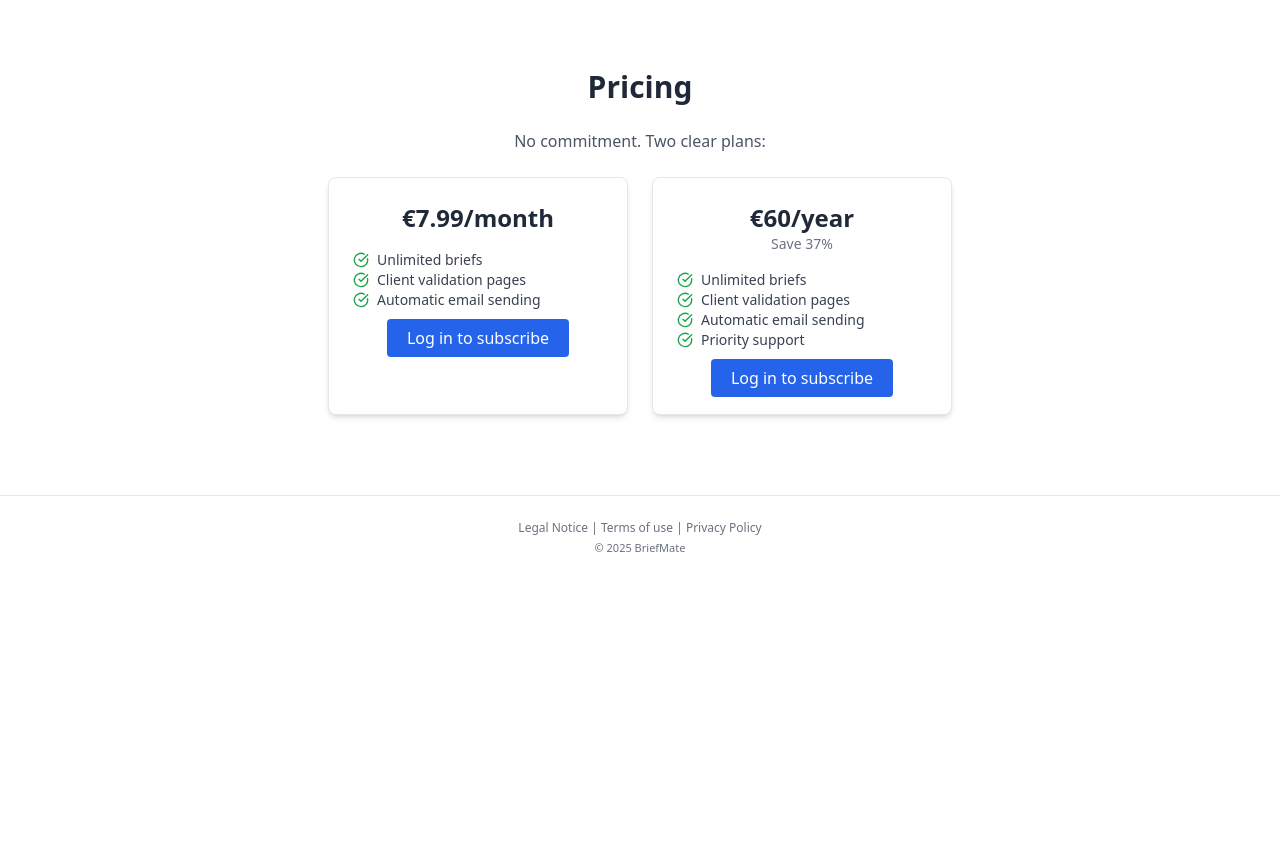
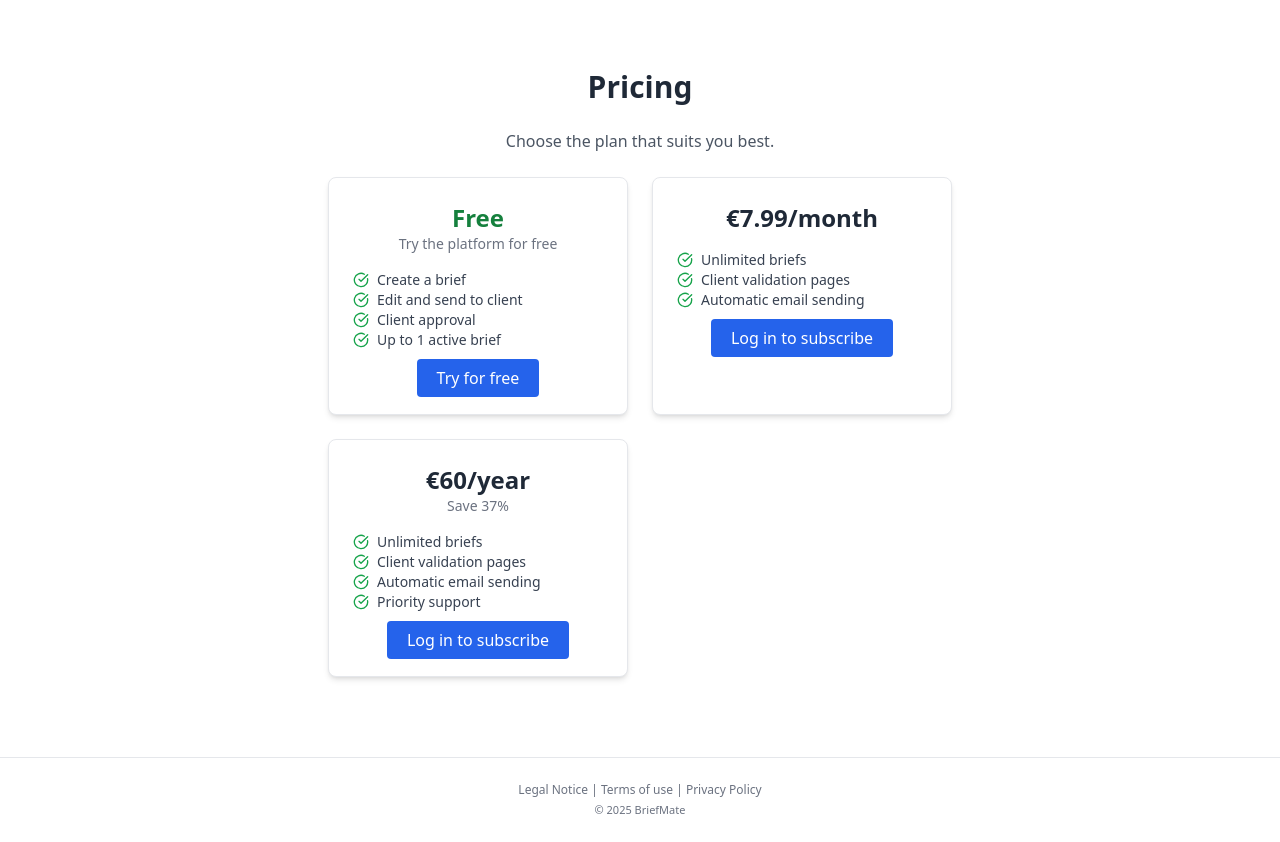
Before and after one commit to KilliannH/Brief-saas-frontend, a React (Vite) app: page / in a window 1280 px wide. Shown: the part 960-1802 px from the top of the page. Before the commit the page ends 1540 px from the top, so only its background shows below. Built offline with nearby package versions, Linux system fonts and the light colour scheme; no server answers.

Commit message:
added free subscription

```diff
--- a/src/components/LanguageSwitcher.jsx
+++ b/src/components/LanguageSwitcher.jsx
@@ -1,6 +1,6 @@
 import { useState, useRef, useEffect } from "react";
 import { useTranslation } from "react-i18next";
-import { ChevronDown } from "lucide-react";
+import { ChevronDown, Globe } from "lucide-react";
 
 export default function LanguageSwitcher() {
   const { i18n } = useTranslation();
@@ -30,7 +30,8 @@
         onClick={toggleMenu}
         className="text-sm text-gray-700 hover:underline flex items-center gap-1"
       >
-        🌐 {i18n.language.toUpperCase()}
+        <Globe className="w-4 h-4" />
+        {i18n.language.toUpperCase()}
         <ChevronDown className="w-4 h-4" />
       </button>
 
@@ -38,17 +39,15 @@
         <div className="absolute bg-white border rounded shadow-md mt-2 w-28 z-10">
           <button
             onClick={() => handleChangeLang("fr")}
-            className={`block w-full text-left px-4 py-2 hover:bg-gray-100 text-sm ${
-              i18n.language === "fr" ? "font-bold" : ""
-            }`}
+            className={`block w-full text-left px-4 py-2 hover:bg-gray-100 text-sm ${i18n.language === "fr" ? "font-bold" : ""
+              }`}
           >
             🇫🇷 Français
           </button>
           <button
             onClick={() => handleChangeLang("en")}
-            className={`block w-full text-left px-4 py-2 hover:bg-gray-100 text-sm ${
-              i18n.language === "en" ? "font-bold" : ""
-            }`}
+            className={`block w-full text-left px-4 py-2 hover:bg-gray-100 text-sm ${i18n.language === "en" ? "font-bold" : ""
+              }`}
           >
             🇬🇧 English
           </button>
--- a/src/i18n/en.json
+++ b/src/i18n/en.json
@@ -10,7 +10,15 @@
   "feature3.title": "Client validation",
   "feature3.description": "The client validates officially without creating an account.",
   "pricing.title": "Pricing",
-  "pricing.description": "No commitment. Two clear plans:",
+  "pricing.description": "Choose the plan that suits you best.",
+  "free.title": "Free",
+  "free.description": "Try the platform for free",
+  "free.feature1": "Create a brief",
+  "free.feature2": "Edit and send to client",
+  "free.feature3": "Client approval",
+  "free.feature4": "Up to 1 active brief",
+  "free.button.included": "Included",
+  "free.button.try": "Try for free",
   "pricing.monthly": "€7.99/month",
   "pricing.monthly.feature1": "Unlimited briefs",
   "pricing.monthly.feature2": "Client validation pages",
--- a/src/i18n/fr.json
+++ b/src/i18n/fr.json
@@ -10,7 +10,15 @@
   "feature3.title": "Validation client",
   "feature3.description": "Le client valide officiellement sans créer de compte.",
   "pricing.title": "Tarification",
-  "pricing.description": "Sans engagement. Deux formules :",
+  "pricing.description": "Choisissez l'abonnement qui vous convient.",
+  "free.title": "Gratuit",
+  "free.description": "Testez la plateforme gratuitement",
+  "free.feature1": "Créer un brief",
+  "free.feature2": "Modifier et envoyer au client",
+  "free.feature3": "Validation client",
+  "free.feature4": "Jusqu'à 1 brief actif",
+  "free.button.included": "Inclus",
+  "free.button.try": "Essayer gratuitement",
   "pricing.monthly": "7,99 €/mois",
   "pricing.monthly.feature1": "Briefs illimités",
   "pricing.monthly.feature2": "Pages de validation client",
@@ -21,6 +29,7 @@
   "pricing.annual.feature2": "Pages de validation client",
   "pricing.annual.feature3": "Envoi automatique par mail",
   "pricing.annual.feature4": "Support prioritaire",
+
   "button.monthly.subscribe": "S’abonner",
   "button.annual.subscribe": "Choisir l’annuel",
   "button.login": "Se connecter pour s’abonner",
--- a/src/pages/Landing.jsx
+++ b/src/pages/Landing.jsx
@@ -82,6 +82,38 @@
           <p className="mb-6 text-gray-600">{t("pricing.description")}</p>
 
           <div className="grid grid-cols-1 md:grid-cols-2 gap-6 max-w-4xl mx-auto">
+            {/* Gratuit */}
+            <div className="border rounded-lg p-6 shadow-md bg-white hover:shadow-lg transition">
+              <p className="text-2xl font-semibold text-green-700">{t("free.title") || "Gratuit"}</p>
+              <p className="text-sm text-gray-500">{t("free.description") || "Testez la plateforme gratuitement"}</p>
+              <ul className="text-left text-sm text-gray-700 my-4">
+                <li className="flex items-center gap-2">
+                  <CheckCircle className="w-4 h-4 text-green-600" /> {t("free.feature1") || "Créer un brief"}
+                </li>
+                <li className="flex items-center gap-2">
+                  <CheckCircle className="w-4 h-4 text-green-600" /> {t("free.feature2") || "Modifier et envoyer au client"}
+                </li>
+                <li className="flex items-center gap-2">
+                  <CheckCircle className="w-4 h-4 text-green-600" /> {t("free.feature3") || "Validation client"}
+                </li>
+                <li className="flex items-center gap-2">
+                  <CheckCircle className="w-4 h-4 text-green-600" /> {t("free.feature4") || "Jusqu'à 1 brief actif"}
+                </li>
+              </ul>
+              {isAuthenticated ? (
+                <span className="inline-block bg-gray-200 text-gray-700 px-5 py-2 rounded cursor-default">
+                  {t("free.button.included")}
+                </span>
+              ) : (
+                <Link
+                  to="/register"
+                  className="bg-blue-600 text-white px-5 py-2 rounded hover:bg-blue-700"
+                >
+                  {t("free.button.try")}
+                </Link>
+              )}
+            </div>
+
             {/* Mensuel */}
             <div className="border rounded-lg p-6 shadow-md bg-white hover:shadow-lg transition">
               <p className="text-2xl font-semibold">{t("pricing.monthly")}</p>
```
